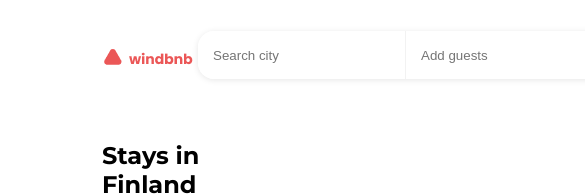
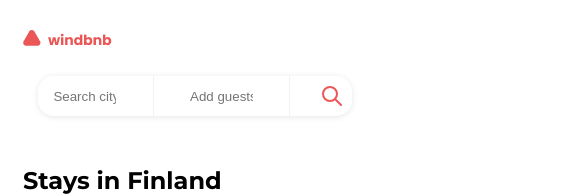
Before and after one commit to MFontova/windbnb, a React (Create React App) app: page / in a window 390 px wide. Shown: the top 196 px of the page, 585 px wide, since content can reach past the window. Built offline with nearby package versions, Linux system fonts and the light colour scheme.

Commit message:
responsive version

```diff
--- a/src/components/Card/styles.jsx
+++ b/src/components/Card/styles.jsx
@@ -10,6 +10,12 @@ export const Card = styled.article`
     height: 269px;
     object-fit: cover;
     border-radius: 24px;
+    align-self: center;
+    width: 100%;
+  }
+
+  @media (max-width: 768px) {
+    width: 100%;
   }
 `
 export const DetailInfo = styled.div`
--- a/src/components/Filters/FullFilters.jsx
+++ b/src/components/Filters/FullFilters.jsx
@@ -1,4 +1,4 @@
-import { IconMapPinFilled, IconSearch } from '@tabler/icons-react'
+import { IconMapPinFilled, IconSearch, IconX } from '@tabler/icons-react'
 import * as S from './styles'
 import { useStays } from '../../hooks/useStays'
 import { AdultsCounter } from './AdultsCounter'
@@ -48,6 +48,7 @@ export const FullFilters = ({ onClick: switchFiltersSize }) => {
   return (
     <S.FullFiltersBackground>
       <S.FullFiltersBox>
+        <S.FullFiltersHeading>Edit your search<span><IconX onClick={switchFiltersSize} /></span></S.FullFiltersHeading>
         <S.FullFiltersBar>
           <S.FullInputBox>
             <S.FullInputLabel>Location</S.FullInputLabel>
--- a/src/components/Filters/styles.jsx
+++ b/src/components/Filters/styles.jsx
@@ -8,6 +8,10 @@ export const LiteFiltersBox = styled.div`
 
   & > * {
     cursor: pointer;
+  }
+
+  @media (max-width: 768px) {
+    max-width: 90%;
   }
 `
 
@@ -30,6 +34,20 @@ export const FullFiltersBox = styled.div`
   flex-direction: column;
   padding: 90px 0;
   z-index: 999 !important;
+
+  @media (max-width: 768px) {
+    padding: 10px 0;
+  }
+`
+
+export const FullFiltersHeading = styled.p`
+  display: flex;
+  justify-content: space-between;
+  padding: 20px;
+  margin: 0;
+  font-size: 12px;
+  color: #333;
+  font-weight: 700;
 `
 
 export const FullFiltersBar = styled.div`
@@ -38,13 +56,22 @@ export const FullFiltersBar = styled.div`
   border-radius: 16px;
   margin: 0 100px;
   box-shadow: 0px 1px 6px 0px rgba(0, 0, 0, 0.10);
+
+  @media (max-width: 768px) {
+    grid-template-columns: repeat(1, 1fr);
+    margin: 10px;
+  }
 `
 
 export const FullFiltersHelpers = styled.div`
   display: grid;
   grid-template-columns: repeat(3, 1fr);
   margin: 0 100px;
-  /* padding: 20px; */
+
+  @media (max-width: 768px) {
+    display: flex;
+    margin: 0;
+  }
 `
 
 export const CitiesSuggestions = styled.section`
@@ -127,7 +154,10 @@ export const Input = styled.input`
   border: none;
   border-radius: 16px;
   margin-left: 0;
-  /* box-shadow: 0px 1px 6px 0px rgba(0, 0, 0, 0.10); */
+
+  @media (max-width: 768px) {
+    max-width: 20%;
+  }
 `
 
 export const FullInputBox = styled.div`
@@ -170,6 +200,10 @@ export const Search = styled.span`
   justify-content: center;
   align-items: center;
   padding: 12px;
+
+  @media (max-width: 768px) {
+    padding : 8px;
+  }
 `
 
 export const SearchButton = styled.button`
--- a/src/components/Grid/styles.jsx
+++ b/src/components/Grid/styles.jsx
@@ -4,4 +4,13 @@ export const Grid = styled.div`
   display: grid;
   grid-template-columns: repeat(3, 1fr);
   gap: 64px 32px;
+
+  @media (max-width: 768px) {
+    display: flex;
+    flex-direction: column;
+    justify-content: center;
+    align-content: center;
+    gap: 64px;
+    max-width: 100%;
+  }
 `
--- a/src/components/Layout/Footer.jsx
+++ b/src/components/Layout/Footer.jsx
@@ -2,7 +2,7 @@ import * as S from './styles'
 export const Footer = () => {
   return (
     <S.Footer>
-      created by <span className='semibold'>Marc Fontova</span> - devChallenges.io
+      created by <span className='semibold'> Marc Fontova </span> - devChallenges.io
     </S.Footer>
   )
 }
--- a/src/components/Layout/styles.jsx
+++ b/src/components/Layout/styles.jsx
@@ -5,6 +5,18 @@ export const Header = styled.header`
   justify-content: space-between;
   align-items: center;
   padding: 23px 94px;
+
+  @media (max-width: 768px) {
+    flex-direction: column;
+    padding: 19px 13px;
+    gap: 30px;
+
+    & img {
+      justify-self: flex-start;
+      align-self: flex-start;
+    }
+  }
+
 `
 
 export const Footer = styled.footer`
@@ -13,12 +25,21 @@ export const Footer = styled.footer`
   color: #828282;
   padding: 25px 0;
   margin-top: 50px;
+
+  @media (max-width: 768px) {
+    width: 95%;
+    font-size: 10px;
+  }
 `
 
 export const Main = styled.main`
   padding: 23px 94px;
   display: flex;
   flex-direction: column;
+
+  @media (max-width: 768px) {
+    padding: 15px;
+  }
 `
 // export const Main = styled.main`
 //   padding: 23px 94px;
--- a/src/index.css
+++ b/src/index.css
@@ -2,4 +2,5 @@
 
 html {
   font-family: Montserrat;
+  width: 100%;
 }
```
